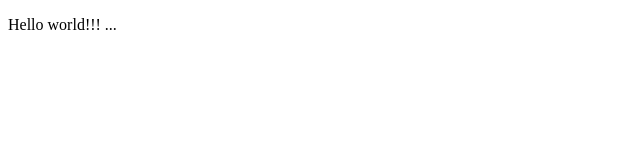
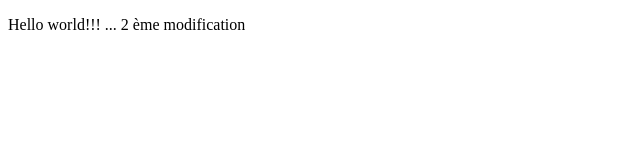
Before and after one commit to marie-claire-yui/gittest, a plain HTML site: page index.html in a window 1280 px wide. Shown: the whole page, without its empty margins (0-640 px from the left). Drawn offline with Linux system fonts and the light colour scheme.

Commit message:
Update index.html

```diff
--- a/index.html
+++ b/index.html
@@ -7,6 +7,6 @@
     <title>TestGitHub</title>
 </head>
 <body>
-    <p>Hello world!!! ...</p>
+    <p>Hello world!!! ... 2 ème modification</p>
 </body>
 </html>
```
